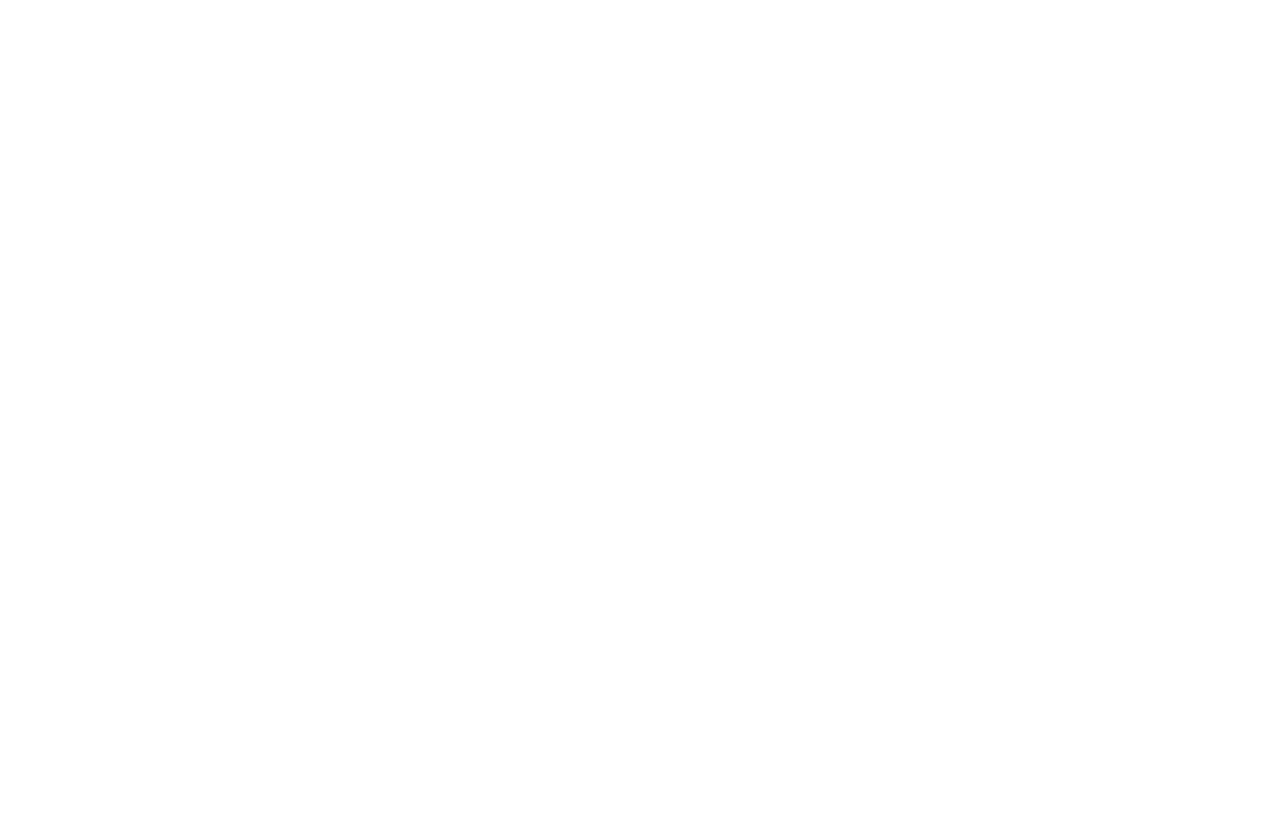
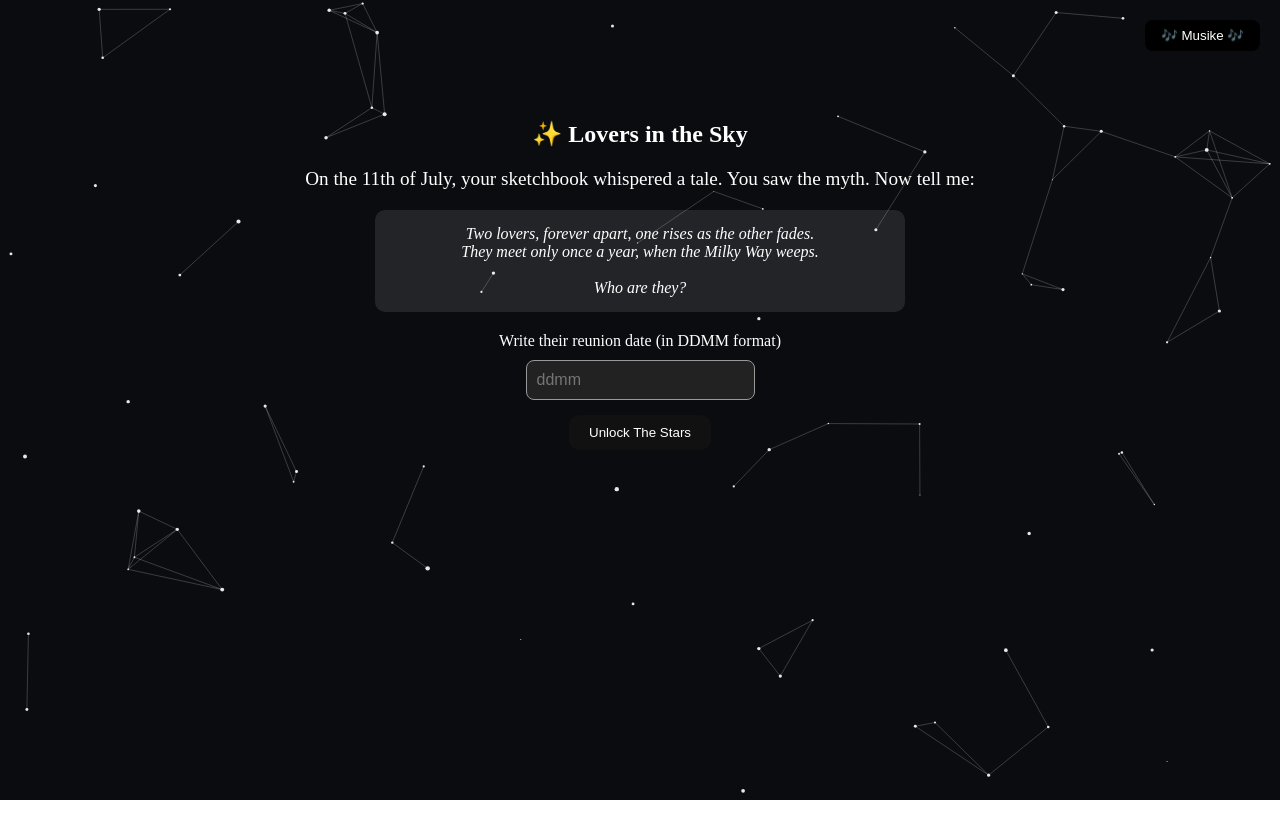
Before and after one commit to utkarshsingx/foralltime-always, a React (Vite) app: page /page4 in a window 1280 px wide. Before the commit this address had no page. Shown: the top 838 px of the page. Before the commit the page ends 800 px from the top, so only its background shows below. Built offline with nearby package versions, Linux system fonts and the light colour scheme.

Commit message:
adding attractor field

```diff
--- a/index.html
+++ b/index.html
@@ -1,7 +1,8 @@
-<!doctype html>
+<!DOCTYPE html>
 <html lang="en">
   <head>
     <meta charset="UTF-8" />
+    <link rel="icon" type="image/x-icon" href="/favicon.ico" />
     <link rel="icon" type="image/svg+xml" href="/vite.svg" />
     <meta name="viewport" content="width=device-width, initial-scale=1.0" />
 
--- /dev/null
+++ b/src/components/ConstellationBackground.jsx
@@ -0,0 +1,147 @@
+// src/components/ConstellationBackground.jsx
+import React, { useRef, useEffect } from 'react';
+
+const ConstellationBackground = ({ revealConstellation = false }) => {
+  const canvasRef = useRef(null);
+  const mouse = useRef({ x: null, y: null });
+
+  useEffect(() => {
+    const canvas = canvasRef.current;
+    const ctx = canvas.getContext("2d");
+    let width = (canvas.width = window.innerWidth);
+    let height = (canvas.height = window.innerHeight);
+
+    const stars = Array.from({ length: 80 }).map(() => ({
+      x: Math.random() * width,
+      y: Math.random() * height,
+      radius: Math.random() * 1.5 + 0.5,
+      dx: (Math.random() - 0.5) * 0.3,
+      dy: (Math.random() - 0.5) * 0.3,
+      twinkle: 0
+    }));
+
+    const handleMouseMove = (e) => {
+      mouse.current.x = e.clientX;
+      mouse.current.y = e.clientY;
+    };
+
+    const handleClick = () => {
+      stars.forEach((star) => {
+        const dist = Math.hypot(star.x - mouse.current.x, star.y - mouse.current.y);
+        if (dist < 100) star.twinkle = 1;
+      });
+    };
+
+    window.addEventListener("mousemove", handleMouseMove);
+    window.addEventListener("click", handleClick);
+
+    const draw = () => {
+      ctx.clearRect(0, 0, width, height);
+      ctx.fillStyle = "rgba(255, 255, 255, 0.9)";
+      ctx.strokeStyle = "rgba(255, 255, 255, 0.2)";
+
+      stars.forEach((star) => {
+        const pulse = Math.sin(Date.now() * 0.002 + star.x) * 0.3;
+        const twinkle = star.twinkle > 0 ? 1.5 : 0;
+
+        ctx.beginPath();
+        ctx.arc(star.x, star.y, star.radius + pulse + twinkle, 0, Math.PI * 2);
+        ctx.fill();
+
+        if (star.twinkle > 0) star.twinkle -= 0.02;
+      });
+
+      if (!revealConstellation) {
+        for (let i = 0; i < stars.length; i++) {
+          for (let j = i + 1; j < stars.length; j++) {
+            const a = stars[i];
+            const b = stars[j];
+            const dist = Math.hypot(a.x - b.x, a.y - b.y);
+            if (dist < 100) {
+              ctx.beginPath();
+              ctx.moveTo(a.x, a.y);
+              ctx.lineTo(b.x, b.y);
+              ctx.stroke();
+            }
+          }
+        }
+      }
+
+      if (revealConstellation) {
+        ctx.strokeStyle = "rgba(255, 100, 200, 0.6)";
+        const pattern = [
+          [10, 15], [15, 22], [22, 30], [30, 10],
+          [10, 40], [40, 60], [60, 70], [70, 10]
+        ];
+        pattern.forEach(([i, j]) => {
+          const a = stars[i];
+          const b = stars[j];
+          ctx.beginPath();
+          ctx.moveTo(a.x, a.y);
+          ctx.lineTo(b.x, b.y);
+          ctx.stroke();
+        });
+      }
+    };
+
+    const update = () => {
+      stars.forEach((star) => {
+        star.x += star.dx;
+        star.y += star.dy;
+
+        // Nearest stars are pulled slightly toward the cursor
+        if (mouse.current.x !== null && mouse.current.y !== null) {
+          const dx = mouse.current.x - star.x;
+          const dy = mouse.current.y - star.y;
+          const dist = Math.sqrt(dx * dx + dy * dy);
+
+          if (dist < 150) {
+            const pullStrength = (150 - dist) / 150 * 0.05;
+            star.x += dx * pullStrength;
+            star.y += dy * pullStrength;
+          }
+        }
+
+        if (star.x < 0 || star.x > width) star.dx *= -1;
+        if (star.y < 0 || star.y > height) star.dy *= -1;
+      });
+    };
+
+    const animate = () => {
+      draw();
+      update();
+      requestAnimationFrame(animate);
+    };
+
+    animate();
+
+    const handleResize = () => {
+      width = canvas.width = window.innerWidth;
+      height = canvas.height = window.innerHeight;
+    };
+    window.addEventListener("resize", handleResize);
+
+    return () => {
+      window.removeEventListener("mousemove", handleMouseMove);
+      window.removeEventListener("click", handleClick);
+      window.removeEventListener("resize", handleResize);
+    };
+  }, [revealConstellation]);
+
+  return (
+    <canvas
+      ref={canvasRef}
+      style={{
+        position: "fixed",
+        top: 0,
+        left: 0,
+        zIndex: 0,
+        width: "100%",
+        height: "100%",
+        background: "#0b0c10"
+      }}
+    />
+  );
+};
+
+export default ConstellationBackground;
--- a/src/main.jsx
+++ b/src/main.jsx
@@ -6,6 +6,7 @@
 import LandingPage from "./pages/LandingPage";
 import Page2 from "./pages/Page2";
 import Page3 from "./pages/Page3";
+import Page4 from "./pages/Page4";
 
 ReactDOM.createRoot(document.getElementById("root")).render(
   <Router>
@@ -14,6 +15,7 @@
       <Route path="/page1" element={<Page1 />} />
       <Route path="/page2" element={<Page2 />} />
       <Route path="/page3" element={<Page3 />} />
+      <Route path="/page4" element={<Page4 />} />
     </Routes>
   </Router>
 );
--- a/src/pages/Page3.jsx
+++ b/src/pages/Page3.jsx
@@ -1,10 +1,10 @@
 import React, { useRef, useEffect } from "react";
-import { useNavigate } from "react-router-dom";
+// import { useNavigate } from "react-router-dom";
 
 function Page3() {
   const audioRef = useRef(null);
   const videoRef = useRef(null);
-  const navigate = useNavigate();
+//   const navigate = useNavigate();
 
   useEffect(() => {
     const audio = audioRef.current;
@@ -41,8 +41,7 @@
       {/* 🎵 Background Music */}
       <audio ref={audioRef} loop src="/audio/jumpup.mp3" />
 
-      <h2>Step 3: Giggle & Decode</h2>
-      <p>Let’s see if your laughter can unlock the truth~</p>
+      <h2>you are not so for a goldfish afterall</h2>
 
       <div style={styles.riddleBlock}>
         <p>
@@ -75,7 +74,7 @@
         <p>Put them together, and unlock the next world of stars ✨</p>
       </div>
 
-      <hr style={{ width: "60%", marginTop: "40px" }} />
+
 
       <h3>🎥 A Message Appears...</h3>
       <p>Before you go, this may give you a clue or make you laugh again.</p>
@@ -103,7 +102,6 @@
     fontFamily: "serif",
     minHeight: "100vh",
     position: "relative",
-    backgroundColor: "#fffaf2",
   },
   riddleBlock: {
     marginTop: "30px",
--- /dev/null
+++ b/src/pages/Page4.jsx
@@ -0,0 +1,141 @@
+import React, { useState, useRef, useEffect } from "react";
+import { useNavigate } from "react-router-dom";
+import ConstellationBackground from "../components/ConstellationBackground";
+
+function Page4() {
+  const [input, setInput] = useState("");
+  const [reveal, setReveal] = useState(false);
+  const navigate = useNavigate();
+  const audioRef = useRef(null);
+
+  useEffect(() => {
+    const audio = audioRef.current;
+    audio.volume = 0.5;
+    const playPromise = audio.play();
+    if (playPromise !== undefined) {
+      playPromise.catch(() => {
+        console.log("Autoplay blocked. User interaction needed.");
+      });
+    }
+    return () => {
+      audio.pause();
+      audio.currentTime = 0;
+    };
+  }, []);
+
+  const toggleAudio = () => {
+    const audio = audioRef.current;
+    if (audio.paused) audio.play();
+    else audio.pause();
+  };
+
+  const handleSubmit = (e) => {
+    e.preventDefault();
+    if (input.trim() === "0707") {
+      setReveal(true);
+      setTimeout(() => navigate("/page5"), 4000);
+    } else {
+      alert("The stars haven't aligned yet... try again.");
+    }
+  };
+
+  return (
+    <div style={styles.wrapper}>
+      <ConstellationBackground revealConstellation={reveal} />
+      <div style={styles.container}>
+        <audio ref={audioRef} loop src="/audio/stars.mp3" />
+        <h2>✨ Lovers in the Sky</h2>
+        <p style={styles.intro}>
+          On the 11th of July, your sketchbook whispered a tale. You saw the myth. Now tell me:
+        </p>
+        <blockquote style={styles.riddle}>
+          Two lovers, forever apart, one rises as the other fades.
+          <br />
+          They meet only once a year, when the Milky Way weeps.
+          <br /><br />
+          Who are they?
+        </blockquote>
+        <p style={styles.hint}>Write their reunion date (in DDMM format)</p>
+        <form onSubmit={handleSubmit}>
+          <input
+            type="text"
+            value={input}
+            onChange={(e) => setInput(e.target.value)}
+            placeholder="ddmm"
+            style={styles.input}
+          />
+          <br />
+          <button type="submit" style={styles.button}>
+            Unlock The Stars
+          </button>
+        </form>
+        <button onClick={toggleAudio} style={styles.audioButton}>
+          🎶 Musike 🎶
+        </button>
+      </div>
+    </div>
+  );
+}
+
+const styles = {
+  wrapper: {
+    position: "relative",
+    overflow: "hidden",
+    minHeight: "100vh",
+  },
+  container: {
+    textAlign: "center",
+    padding: "5%",
+    fontFamily: "serif",
+    minHeight: "100vh",
+    position: "relative",
+    zIndex: 1,
+    color: "#fff",
+  },
+  intro: {
+    fontSize: "1.2em",
+    marginBottom: "20px",
+  },
+  riddle: {
+    fontStyle: "italic",
+    background: "rgba(255, 255, 255, 0.1)",
+    padding: "15px",
+    borderRadius: "10px",
+    maxWidth: "500px",
+    margin: "0 auto 20px auto",
+  },
+  hint: {
+    fontSize: "1em",
+    marginBottom: "10px",
+  },
+  input: {
+    padding: "10px",
+    borderRadius: "8px",
+    fontSize: "1em",
+    backgroundColor: "#222",
+    color: "#fff",
+    border: "1px solid #999",
+  },
+  button: {
+    marginTop: "15px",
+    padding: "10px 20px",
+    backgroundColor: "#111",
+    color: "#fff",
+    border: "none",
+    borderRadius: "10px",
+    cursor: "pointer",
+  },
+  audioButton: {
+    position: "fixed",
+    top: 20,
+    right: 20,
+    background: "#000",
+    color: "#fff",
+    border: "none",
+    borderRadius: "8px",
+    padding: "8px 16px",
+    cursor: "pointer",
+  },
+};
+
+export default Page4;
```
Also changed, not shown: 2 other files (tests, documents, lock files or other folders).
